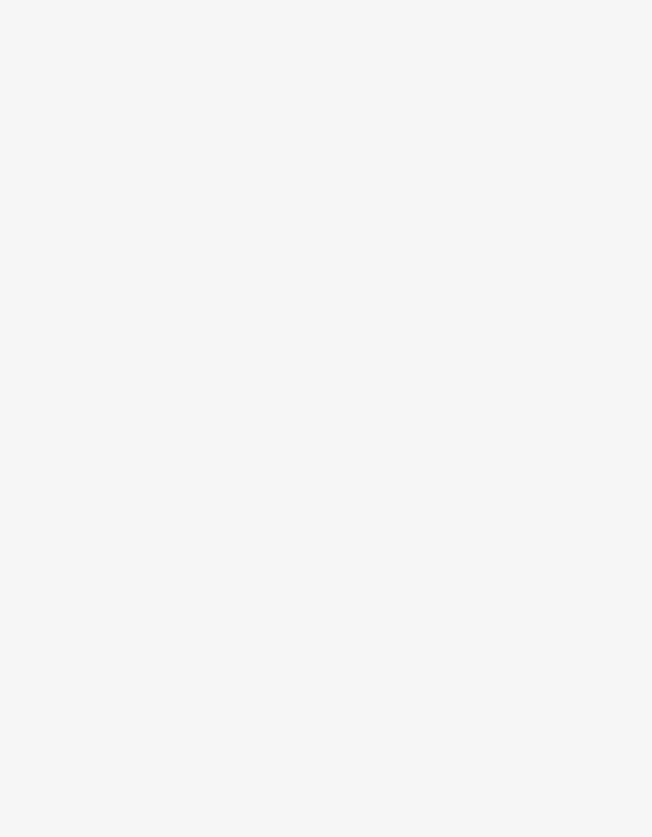
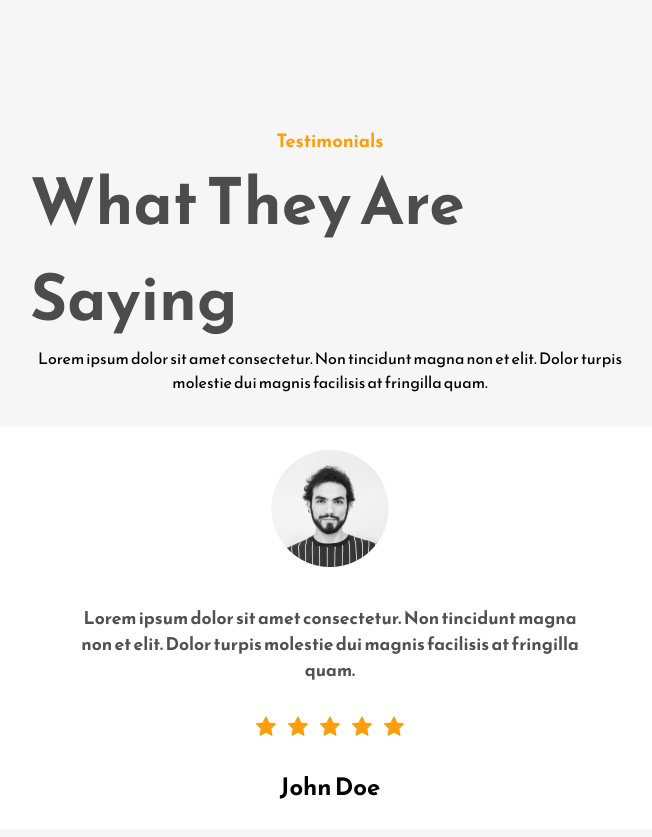
Before and after one commit to atlascipri/react-foodie-landing-page, a React (Create React App) app: page / in a window 1280 px wide. Shown: the part 2800-3637 px from the top of the page, without its empty margins (310-962 px from the left). Before the commit the page ends 2687 px from the top, so only its background shows below. Built offline with nearby package versions, Linux system fonts and the light colour scheme.

Commit message:
feat: cria o componente Testimonials

```diff
--- a/src/App.js
+++ b/src/App.js
@@ -3,6 +3,7 @@ import './App.css';
 import Home from './Components/Home.js'
 import About from './Components/About.js'
 import Work from './Components/Work.js'
+import Testimonials from './Components/Testimonials.js';
 
 function App() {
   return (
@@ -10,6 +11,7 @@ function App() {
       <Home> </Home>
       <About> </About>
       <Work> </Work>
+      <Testimonials> </Testimonials>
     </div>
   );
 }
--- /dev/null
+++ b/src/Components/Testimonials.js
@@ -0,0 +1,37 @@
+import React from "react";
+import ProfilePicture from "../Assets/john-doe-image.png";
+import { AiFillStar } from "react-icons/ai";
+
+const Testimonials = () => {
+  return (
+    <div className="work-section-wrapper">
+      <div className="work-section-top">
+        <p className="primary-subheading"> Testimonials </p>
+        <h2 className="primary-heading"> What They Are Saying </h2>
+        <p>
+          Lorem ipsum dolor sit amet consectetur. Non tincidunt magna non et
+          elit. Dolor turpis molestie dui magnis facilisis at fringilla quam.
+        </p>
+      </div>
+      <div className="testimonial-section-bottom">
+        <div>
+          <img src={ProfilePicture} alt="" />
+        </div>
+        <p>
+          Lorem ipsum dolor sit amet consectetur. Non tincidunt magna non et
+          elit. Dolor turpis molestie dui magnis facilisis at fringilla quam.
+        </p>
+        <div className="testimonials-stars-container">
+          <AiFillStar />
+          <AiFillStar />
+          <AiFillStar />
+          <AiFillStar />
+          <AiFillStar />
+        </div>
+        <h2> John Doe </h2>
+      </div>
+    </div>
+  );
+};
+
+export default Testimonials;
```
